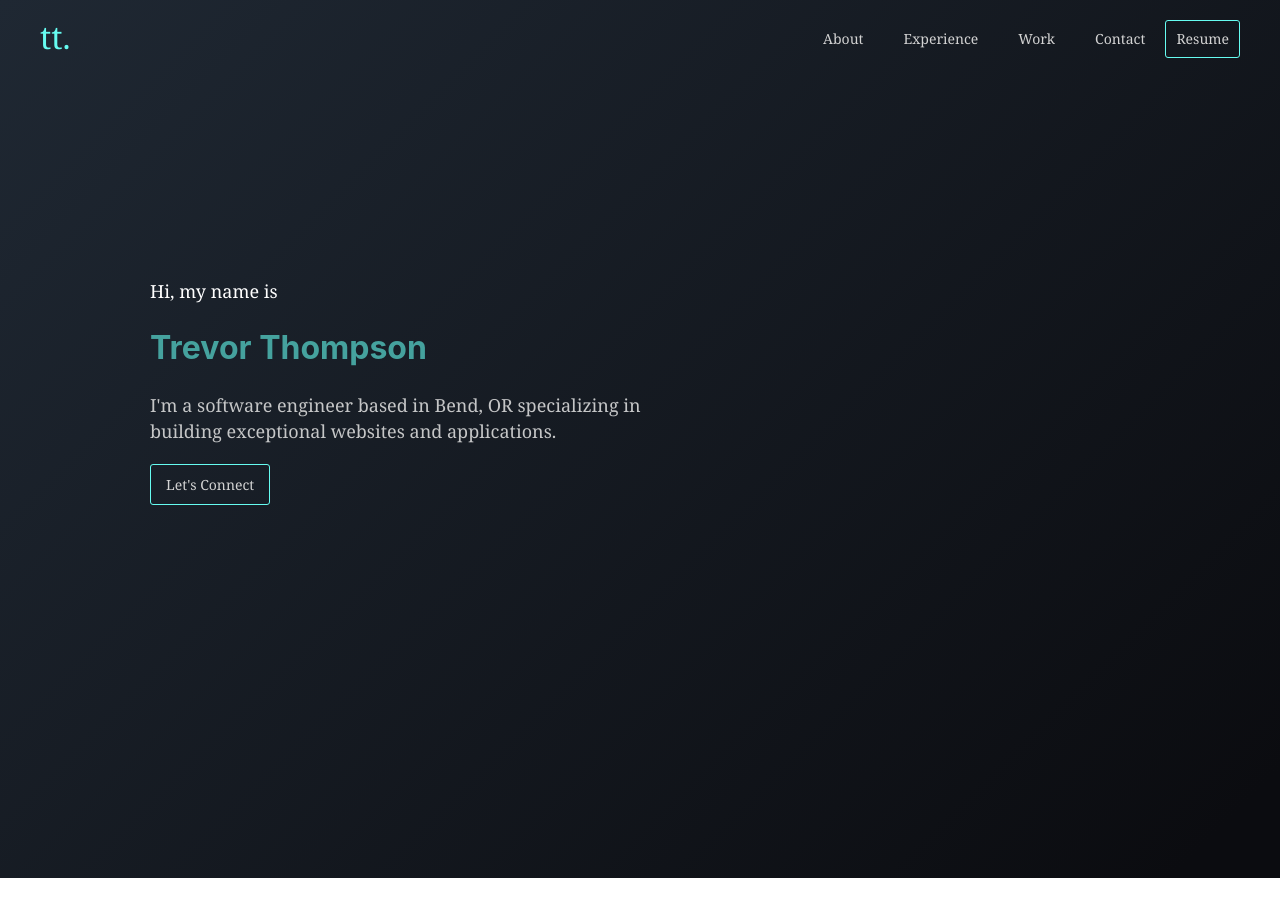
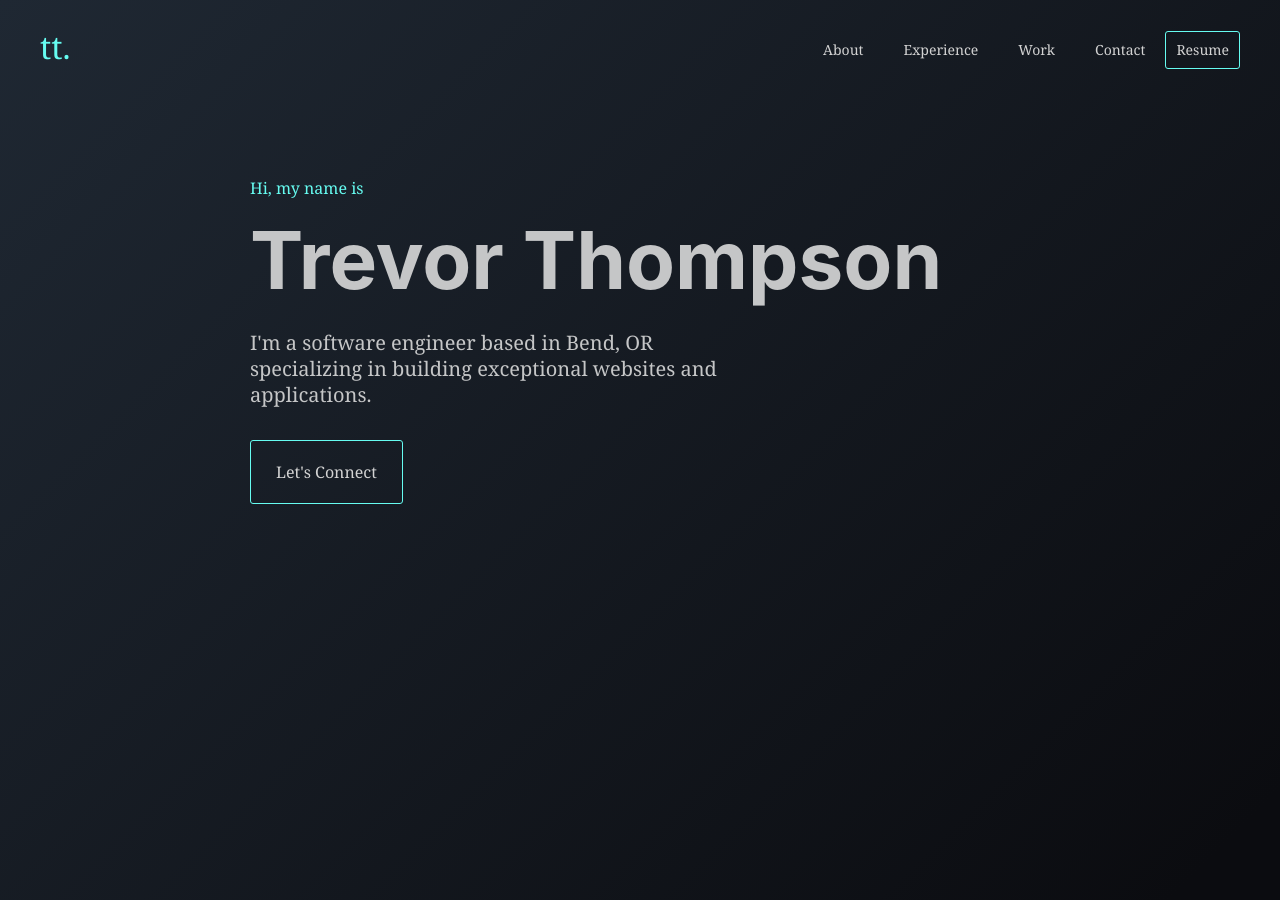
Before and after one commit to TrevorThomp/trevorthompson, a Gatsby site: page / in a window 1280 px wide. Before the commit the page ends 878 px from the top, so only its background shows below. Built offline with nearby package versions, Linux system fonts and the light colour scheme; Gatsby itself is replaced by a stand-in of ours; some packages are replaced by stand-ins of ours.

Commit message:
adjusted desktop text size

```diff
--- a/src/components/Header/index.js
+++ b/src/components/Header/index.js
@@ -5,7 +5,7 @@ import Fade from "react-reveal/Fade";
 import styled from "styled-components";
 import { Nav } from "../index";
 import { theme } from "../../styles";
-const { colors, fontSizes, hamburgerStyles, secondColors } = theme;
+const { colors, fontSizes, hamburgerStyles, secondColors, font } = theme;
 import { stack as Menu } from "react-burger-menu";
 
 const StyledHeader = styled.header`
@@ -13,6 +13,7 @@ const StyledHeader = styled.header`
 	justify-content: space-between;
 	align-items: center;
 	padding: 20px 40px;
+	height: 100px;
 
 	@media (max-width: 728px) {
 		padding: 20px;
--- a/src/components/hero.js
+++ b/src/components/hero.js
@@ -5,15 +5,21 @@ import { theme } from "../styles";
 const { colors, fontSizes, borderRadius, secondColors } = theme;
 
 const StyledH2 = styled.h2`
-	color: ${secondColors.greenTeal};
-	font-size: ${fontSizes.h1};
+	color: ${secondColors.slateWhite};
+	font-size: ${fontSizes.title};
+`;
+
+const StyledP = styled.p`
+	font-size: ${fontSizes.md};
+	color: ${secondColors.teal};
+	margin-bottom: 15px;
 `;
 
 const StyledEmailAnchor = styled.a`
 	color: #d3d3d3;
-	padding: 10px 15px;
+	padding: 20px 25px;
 	border: 1px solid ${secondColors.teal};
-	font-size: ${fontSizes.sm};
+	font-size: ${fontSizes.md};
 	border-radius: ${borderRadius};
 	background-color: transparent;
 	transition: ${theme.transition};
@@ -22,7 +28,7 @@ const StyledEmailAnchor = styled.a`
 
 	&:hover {
 		cursor: pointer;
-		background-color: ${secondColors.teal};
+		background-color: ${secondColors.greenTeal};
 	}
 
 	&:after {
@@ -31,14 +37,17 @@ const StyledEmailAnchor = styled.a`
 `;
 
 const StyledText = styled.p`
+	font-size: ${fontSizes.xl};
 	color: ${secondColors.slateWhite};
+	width: 500px;
+	margin-bottom: 50px;
 `;
 
 const Hero = ({ name }) => {
 	return (
 		<Fade delay={2000} left>
 			<section>
-				<p>Hi, my name is</p>
+				<StyledP>Hi, my name is</StyledP>
 				<StyledH2>{name}</StyledH2>
 				<StyledText>
 					I'm a software engineer based in Bend, OR specializing in building
--- a/src/components/nav.js
+++ b/src/components/nav.js
@@ -3,7 +3,7 @@ import styled from "styled-components";
 import { navLinks } from "../config";
 import { theme } from "../styles";
 import { Link } from "gatsby";
-const { colors, fontSizes, borderRadius, secondColors } = theme;
+const { colors, fontSizes, borderRadius, secondColors, font } = theme;
 
 const StyledNav = styled.nav`
 	display: flex;
--- a/src/pages/index.js
+++ b/src/pages/index.js
@@ -7,12 +7,12 @@ import { theme } from "../styles";
 const { colors, fontSizes } = theme;
 
 const StyledMain = styled.main`
-	padding: 0 150px;
+	padding: 0 250px;
 	margin: 0 auto;
 	width: 100%;
 	max-width: 1600px;
 	min-height: 100vh;
-	padding-top: 200px;
+	padding-top: 75px;
 	padding-bottom: 200px;
 
 	@media (max-width: 728px) {
@@ -21,7 +21,7 @@ const StyledMain = styled.main`
 `;
 
 const StyledSection = styled.section`
-	width: 500px;
+	width: 700px;
 
 	@media (max-width: 728px) {
 		width: 100%;
--- /dev/null
+++ b/src/styles/fonts.js
@@ -0,0 +1,22 @@
+import { css } from "styled-components";
+
+import KaushanScriptRegular from "../fonts/KaushanScriptRegular.ttf";
+import DancingScript from "../fonts/DancingScript.ttf";
+
+const FontFaces = css`
+	@font-face {
+		font-family: "Kaushan";
+		src: url(${KaushanScriptRegular}) format("truetype");
+		font-weight: 300;
+		font-style: normal;
+	}
+
+	@font-face {
+		font-family: "Dancing Script";
+		src: url(${DancingScript}) format("truetype");
+		font-weight: 300;
+		font-style: normal;
+	}
+`;
+
+export default FontFaces;
--- a/src/styles/theme.js
+++ b/src/styles/theme.js
@@ -18,7 +18,10 @@ const theme = {
 		blue: "#1F2833",
 	},
 
-	fonts: {},
+	font: {
+		Kaushan: "Kaushan",
+		DancingScript: "Dancing Script",
+	},
 
 	fontSizes: {
 		xs: "12px",
@@ -29,6 +32,7 @@ const theme = {
 		xl: "20px",
 		xxl: "22px",
 		h1: "32px",
+		title: "80px",
 	},
 
 	hamburgerStyles: {
```
Also changed, not shown: src/fonts/DancingScript.ttf (added), src/fonts/KaushanScriptRegular.ttf (added).
